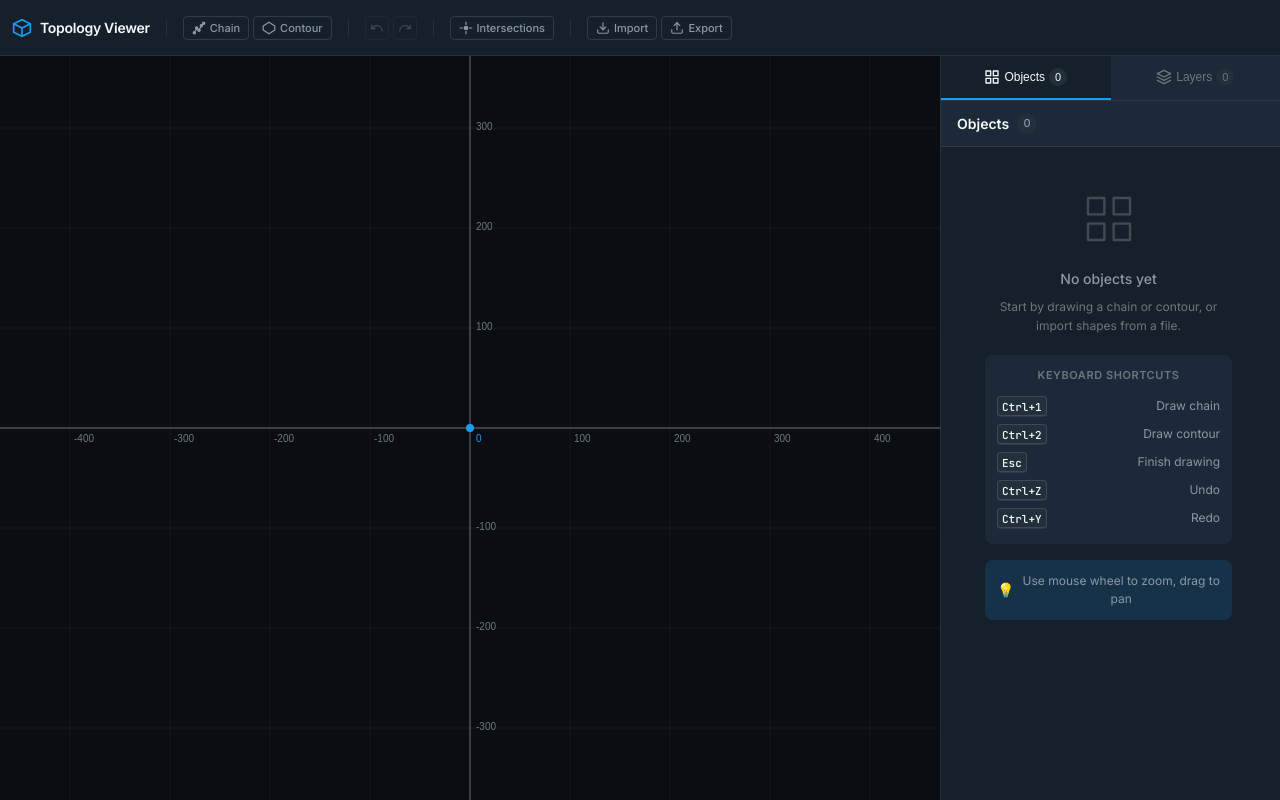
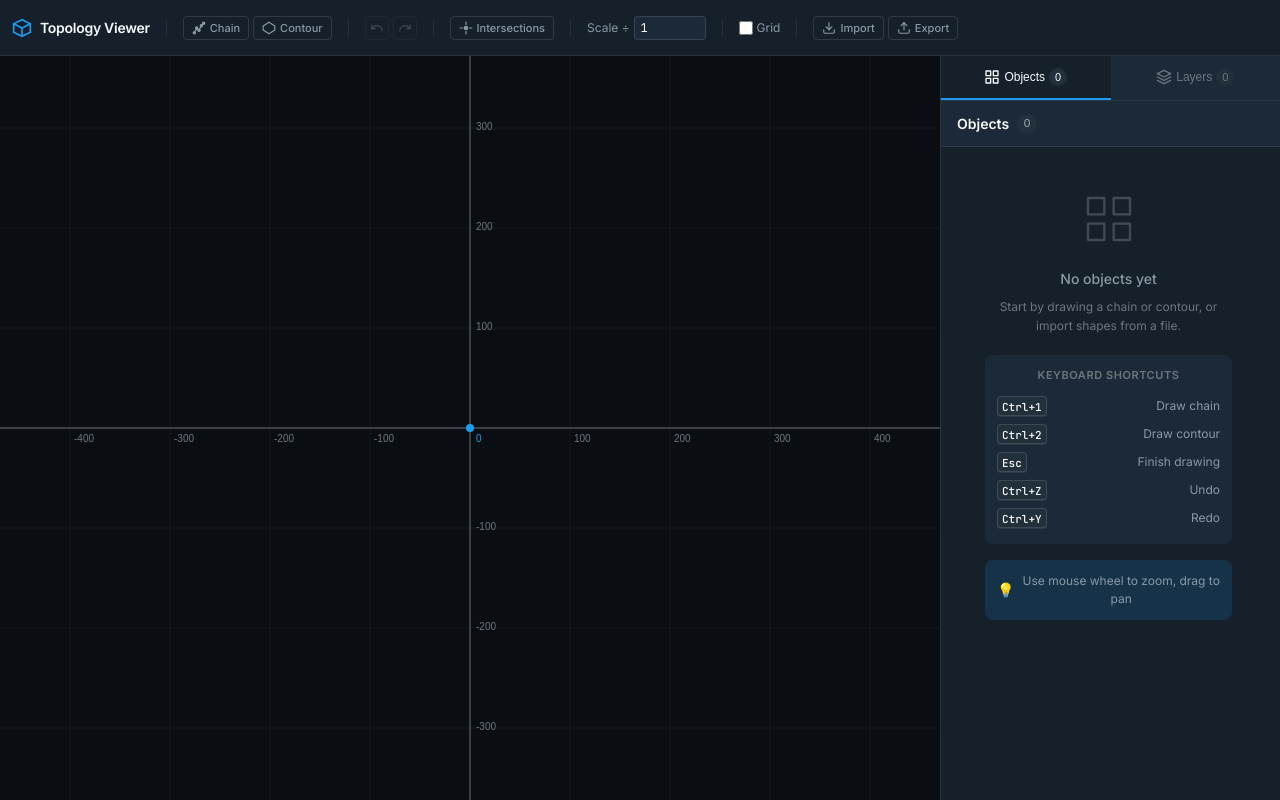
Before and after one commit to zheltovs/topology-viewer, a React (Vite) app: page / in a window 1280 px wide. Built offline with nearby package versions, Linux system fonts and the light colour scheme.

Commit message:
Add grid support

```diff
--- a/src/App.tsx
+++ b/src/App.tsx
@@ -6,6 +6,14 @@ import { CommandHistory, AddShapeCommand, RemoveShapeCommand } from './services'
 import { useKeyboardShortcuts } from './hooks/useKeyboard';
 import { ParserRegistry, Gds2Parser } from './parsers';
 import './App.css';
+
+export interface GridSettings {
+  enabled: boolean;
+  windowX: number;
+  windowY: number;
+  stepX: number; // 0 = adjacent (same as windowX)
+  stepY: number; // 0 = adjacent (same as windowY)
+}
 
 // State for GDS import dialog
 interface GdsImportState {
@@ -31,6 +39,14 @@ function App() {
   });
   const [canUndo, setCanUndo] = useState(false);
   const [canRedo, setCanRedo] = useState(false);
+  const [scaleFactor, setScaleFactor] = useState(1);
+  const [gridSettings, setGridSettings] = useState<GridSettings>({
+    enabled: false,
+    windowX: 100,
+    windowY: 100,
+    stepX: 0,
+    stepY: 0,
+  });
   const [gdsImportState, setGdsImportState] = useState<GdsImportState>({
     isOpen: false,
     layers: [],
@@ -221,6 +237,15 @@ function App() {
       alert(`Error reading file: ${error instanceof Error ? error.message : 'Unknown error'}`);
     }
   }, [commandHistory, updateHistoryState, parserRegistry]);
+
+  // Apply coordinate scale divisor to all shapes
+  const handleApplyScale = useCallback((divisor: number) => {
+    setScaleFactor(divisor);
+    setShapes(prev => prev.map(shape => ({
+      ...shape,
+      points: shape.points.map(p => new Point(p.x / divisor, p.y / divisor)),
+    })));
+  }, []);
 
   // Handle import from file (button click)
   const handleImport = useCallback(() => {
@@ -433,6 +458,10 @@ function App() {
         showIntersections={showIntersections}
         onToggleIntersections={() => setShowIntersections(!showIntersections)}
         isComputingIntersections={isComputingIntersections}
+        scaleFactor={scaleFactor}
+        onApplyScale={handleApplyScale}
+        gridSettings={gridSettings}
+        onGridSettingsChange={setGridSettings}
       />
 
       <div className="workspace">
@@ -463,6 +492,7 @@ function App() {
             showIntersections={showIntersections}
             showStats={showStats}
             onIntersectionComputingChange={setIsComputingIntersections}
+            gridSettings={gridSettings}
           />
         </div>
 
--- a/src/components/Canvas.tsx
+++ b/src/components/Canvas.tsx
@@ -4,6 +4,7 @@ import { Point, ShapeType } from '../models';
 import { IntersectionDetector, IntersectionType, SpatialIndex } from '../services';
 import type { IntersectionResult, BoundingBox } from '../services';
 import { tokens } from '../styles';
+import type { GridSettings } from '../App';
 
 // Dark theme canvas colors
 const canvasColors = {
@@ -37,6 +38,7 @@ interface CanvasProps {
   showIntersections?: boolean;
   showStats?: boolean;
   onIntersectionComputingChange?: (isComputing: boolean) => void;
+  gridSettings?: GridSettings;
 }
 
 interface ViewTransform {
@@ -52,7 +54,8 @@ export const Canvas: React.FC<CanvasProps> = ({
   tempPoints,
   showIntersections = false,
   showStats = false,
-  onIntersectionComputingChange
+  onIntersectionComputingChange,
+  gridSettings,
 }) => {
   const canvasRef = useRef<HTMLCanvasElement>(null);
   const [transform, setTransform] = useState<ViewTransform>({
@@ -146,6 +149,68 @@ export const Canvas: React.FC<CanvasProps> = ({
     }
     return color;
   }, []);
+
+  // Draw user-defined window grid
+  const drawUserGrid = useCallback((ctx: CanvasRenderingContext2D) => {
+    if (!gridSettings?.enabled || gridSettings.windowX <= 0 || gridSettings.windowY <= 0) return;
+
+    // Only draw if there are visible shapes
+    const visibleShapes = shapes.filter(s => s.visible && s.points.length > 0);
+    if (visibleShapes.length === 0) return;
+
+    // Compute bounding box of all shape points
+    let minX = Infinity, minY = Infinity, maxX = -Infinity, maxY = -Infinity;
+    for (const shape of visibleShapes) {
+      for (const p of shape.points) {
+        if (p.x < minX) minX = p.x;
+        if (p.y < minY) minY = p.y;
+        if (p.x > maxX) maxX = p.x;
+        if (p.y > maxY) maxY = p.y;
+      }
+    }
+
+    const winX = gridSettings.windowX;
+    const winY = gridSettings.windowY;
+    // period = step (distance from start of one window to start of the next).
+    // If step=0 (or unset) windows are adjacent, so period equals the window size.
+    const periodX = gridSettings.stepX > 0 ? gridSettings.stepX : winX;
+    const periodY = gridSettings.stepY > 0 ? gridSettings.stepY : winY;
+
+    // Grid origin is exactly (minX, minY) — first window starts at the bottom-left corner
+    const originX = minX;
+    const originY = minY;
+
+    // Number of columns/rows needed so the last window still starts within the bounding box
+    const cols = Math.floor((maxX - originX) / periodX);
+    const rows = Math.floor((maxY - originY) / periodY);
+
+    // Guard against too many cells
+    if ((cols + 1) * (rows + 1) > 50000) return;
+
+    const screenWinX = winX * transform.scale;
+    const screenWinY = winY * transform.scale;
+    if (screenWinX < 1 || screenWinY < 1) return;
+
+    const colorA = { stroke: 'rgba(255, 80,  80,  0.85)', fill: 'rgba(255, 80,  80,  0.12)' };
+    const colorB = { stroke: 'rgba(50,  220, 120, 0.85)', fill: 'rgba(50,  220, 120, 0.12)' };
+    ctx.lineWidth = 1;
+
+    for (let j = 0; j <= rows; j++) {
+      for (let k = 0; k <= cols; k++) {
+        const color = (k + j) % 2 === 0 ? colorA : colorB;
+        const wx = originX + k * periodX;
+        const wy = originY + j * periodY;
+        // top-left screen corner (world Y up → screen Y down)
+        const topLeft = worldToScreen(wx, wy + winY);
+        ctx.strokeStyle = color.stroke;
+        ctx.fillStyle = color.fill;
+        ctx.beginPath();
+        ctx.rect(topLeft.x, topLeft.y, screenWinX, screenWinY);
+        ctx.fill();
+        ctx.stroke();
+      }
+    }
+  }, [gridSettings, shapes, worldToScreen, transform.scale]);
 
   // Draw coordinate axes and grid
   const drawGrid = useCallback((ctx: CanvasRenderingContext2D, width: number, height: number) => {
@@ -815,6 +880,9 @@ export const Canvas: React.FC<CanvasProps> = ({
     // Draw coordinate axes and grid
     drawGrid(ctx, canvas.width, canvas.height);
 
+    // Draw user window grid (if enabled)
+    drawUserGrid(ctx);
+
     // Get only visible shapes using spatial index with LOD culling
     const visibleShapes = getVisibleShapes();
 
@@ -870,7 +938,7 @@ export const Canvas: React.FC<CanvasProps> = ({
 
     // Restore context
     ctx.restore();
-  }, [shapes, transform, tempPoints, drawingMode, mouseWorldPos, worldToScreen, showIntersections, intersections, getVisibleShapes, showStats, drawGrid, drawShapesBatched, drawShape, drawIntersections, drawTempShape, drawCursor, drawStats, canvasColors.background]);
+  }, [shapes, transform, tempPoints, drawingMode, mouseWorldPos, worldToScreen, showIntersections, intersections, getVisibleShapes, showStats, drawGrid, drawUserGrid, drawShapesBatched, drawShape, drawIntersections, drawTempShape, drawCursor, drawStats, canvasColors.background]);
 
   return (
     <canvas
--- a/src/components/Toolbar.tsx
+++ b/src/components/Toolbar.tsx
@@ -1,5 +1,6 @@
-import React from 'react';
+import React, { useState } from 'react';
 import { tokens } from '../styles';
+import type { GridSettings } from '../App';
 
 interface ToolbarProps {
   drawingMode: 'chain' | 'contour' | null;
@@ -13,6 +14,10 @@ interface ToolbarProps {
   showIntersections?: boolean;
   onToggleIntersections?: () => void;
   isComputingIntersections?: boolean;
+  scaleFactor: number;
+  onApplyScale: (divisor: number) => void;
+  gridSettings: GridSettings;
+  onGridSettingsChange: (s: GridSettings) => void;
 }
 
 // Icon components for clean, modern look
@@ -84,8 +89,37 @@ export const Toolbar: React.FC<ToolbarProps> = ({
   onRedo,
   showIntersections = false,
   onToggleIntersections,
-  isComputingIntersections = false
+  isComputingIntersections = false,
+  scaleFactor,
+  onApplyScale,
+  gridSettings,
+  onGridSettingsChange,
 }) => {
+  const [scaleInput, setScaleInput] = useState(String(scaleFactor));
+
+  // Local string state for grid inputs
+  const [gwX, setGwX] = useState(String(gridSettings.windowX));
+  const [gwY, setGwY] = useState(String(gridSettings.windowY));
+  const [gsX, setGsX] = useState(gridSettings.stepX > 0 ? String(gridSettings.stepX) : '');
+  const [gsY, setGsY] = useState(gridSettings.stepY > 0 ? String(gridSettings.stepY) : '');
+
+  const applyScale = () => {
+    const val = parseFloat(scaleInput);
+    if (!isNaN(val) && val > 0 && val !== scaleFactor) {
+      onApplyScale(val);
+    }
+  };
+
+  const handleScaleKey = (e: React.KeyboardEvent<HTMLInputElement>) => {
+    if (e.key === 'Enter') applyScale();
+  };
+
+  const applyGridField = (field: 'windowX' | 'windowY' | 'stepX' | 'stepY', raw: string) => {
+    const val = parseFloat(raw);
+    const numVal = isNaN(val) || val < 0 ? 0 : val;
+    onGridSettingsChange({ ...gridSettings, [field]: numVal });
+  };
+
   return (
     <div style={styles.toolbar}>
       {/* Logo / Brand */}
@@ -170,6 +204,85 @@ export const Toolbar: React.FC<ToolbarProps> = ({
           </div>
         </div>
       )}
+
+      <div style={styles.divider} />
+
+      {/* Scale Factor */}
+      <div style={styles.toolGroup}>
+        <span style={styles.scaleLabel}>Scale ÷</span>
+        <input
+          type="number"
+          min="0.000001"
+          step="any"
+          value={scaleInput}
+          onChange={e => setScaleInput(e.target.value)}
+          onKeyDown={handleScaleKey}
+          onBlur={applyScale}
+          style={styles.scaleInput}
+          title="Divide all coordinates by this value and redraw (Enter to apply)"
+        />
+      </div>
+
+      <div style={styles.divider} />
+
+      {/* Window Grid */}
+      <div style={styles.toolGroup}>
+        <label style={styles.gridCheckLabel}>
+          <input
+            type="checkbox"
+            checked={gridSettings.enabled}
+            onChange={e => onGridSettingsChange({ ...gridSettings, enabled: e.target.checked })}
+            style={styles.gridCheckbox}
+          />
+          <span style={styles.scaleLabel}>Grid</span>
+        </label>
+        {gridSettings.enabled && (
+          <>
+            <span style={styles.scaleLabel}>W:</span>
+            <input
+              type="number" min="0" step="any"
+              value={gwX}
+              onChange={e => setGwX(e.target.value)}
+              onBlur={() => applyGridField('windowX', gwX)}
+              onKeyDown={e => { if (e.key === 'Enter') applyGridField('windowX', gwX); }}
+              style={styles.gridInput}
+              title="Window width (world units)"
+            />
+            <span style={styles.scaleLabel}>×</span>
+            <input
+              type="number" min="0" step="any"
+              value={gwY}
+              onChange={e => setGwY(e.target.value)}
+              onBlur={() => applyGridField('windowY', gwY)}
+              onKeyDown={e => { if (e.key === 'Enter') applyGridField('windowY', gwY); }}
+              style={styles.gridInput}
+              title="Window height (world units)"
+            />
+            <span style={styles.scaleLabel}>Step:</span>
+            <input
+              type="number" min="0" step="any"
+              value={gsX}
+              placeholder={gwX || '='}
+              onChange={e => setGsX(e.target.value)}
+              onBlur={() => applyGridField('stepX', gsX)}
+              onKeyDown={e => { if (e.key === 'Enter') applyGridField('stepX', gsX); }}
+              style={styles.gridInput}
+              title="Step X (default: same as window width)"
+            />
+            <span style={styles.scaleLabel}>×</span>
+            <input
+              type="number" min="0" step="any"
+              value={gsY}
+              placeholder={gwY || '='}
+              onChange={e => setGsY(e.target.value)}
+              onBlur={() => applyGridField('stepY', gsY)}
+              onKeyDown={e => { if (e.key === 'Enter') applyGridField('stepY', gsY); }}
+              style={styles.gridInput}
+              title="Step Y (default: same as window height)"
+            />
+          </>
+        )}
+      </div>
 
       <div style={styles.divider} />
 
@@ -343,4 +456,47 @@ const styles: { [key: string]: React.CSSProperties } = {
     backgroundColor: tokens.colors.accent.danger,
     animation: 'pulse 2s infinite',
   },
+  scaleLabel: {
+    fontSize: tokens.typography.fontSize.sm,
+    color: tokens.colors.text.secondary,
+    whiteSpace: 'nowrap' as const,
+  },
+  scaleInput: {
+    width: '72px',
+    height: tokens.components.button.height.md,
+    padding: '0 6px',
+    background: tokens.colors.bg.tertiary,
+    border: `1px solid ${tokens.colors.border.default}`,
+    borderRadius: '4px',
+    color: tokens.colors.text.primary,
+    fontSize: tokens.typography.fontSize.sm,
+    fontFamily: tokens.typography.fontFamily.mono,
+    outline: 'none',
+  },
+  gridCheckLabel: {
+    display: 'flex',
+    alignItems: 'center',
+    gap: '4px',
+    cursor: 'pointer',
+    userSelect: 'none' as const,
+  },
+  gridCheckbox: {
+    width: '14px',
+    height: '14px',
+    accentColor: tokens.colors.accent.primary,
+    cursor: 'pointer',
+    flexShrink: 0,
+  },
+  gridInput: {
+    width: '64px',
+    height: tokens.components.button.height.md,
+    padding: '0 5px',
+    background: tokens.colors.bg.tertiary,
+    border: `1px solid ${tokens.colors.border.default}`,
+    borderRadius: '4px',
+    color: tokens.colors.text.primary,
+    fontSize: tokens.typography.fontSize.sm,
+    fontFamily: tokens.typography.fontFamily.mono,
+    outline: 'none',
+  },
 };
```
